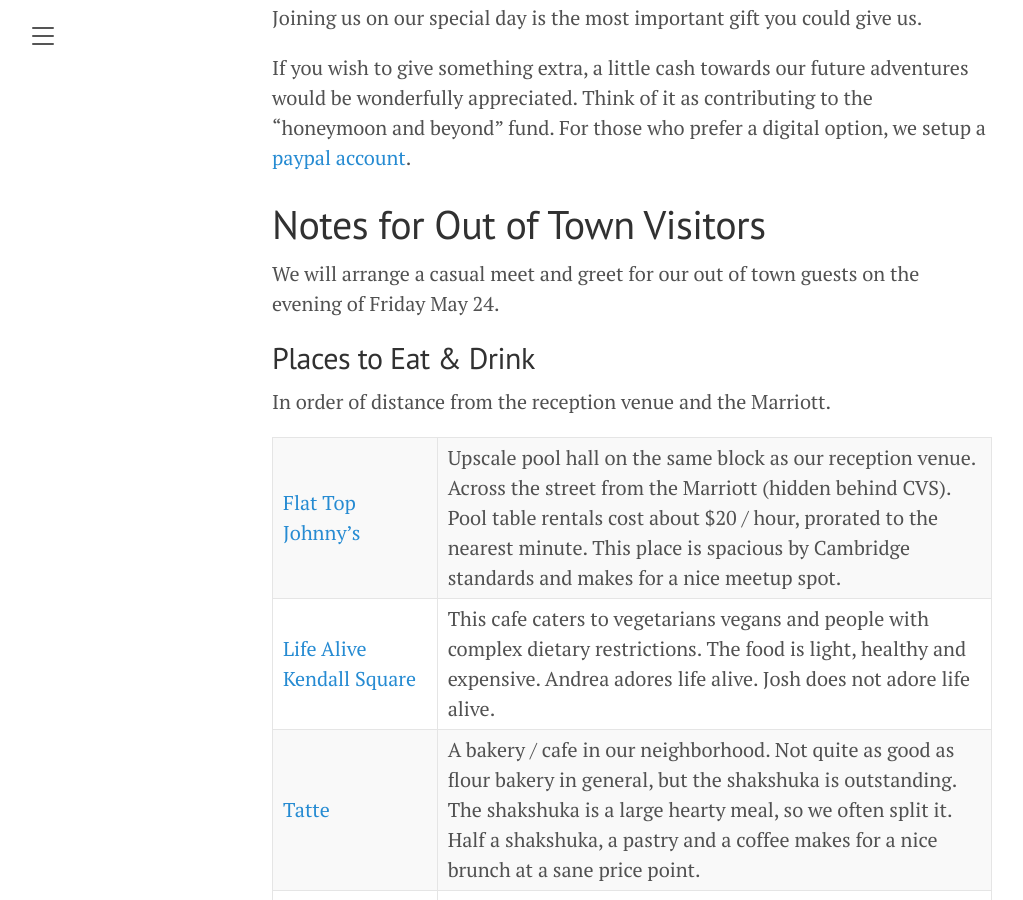
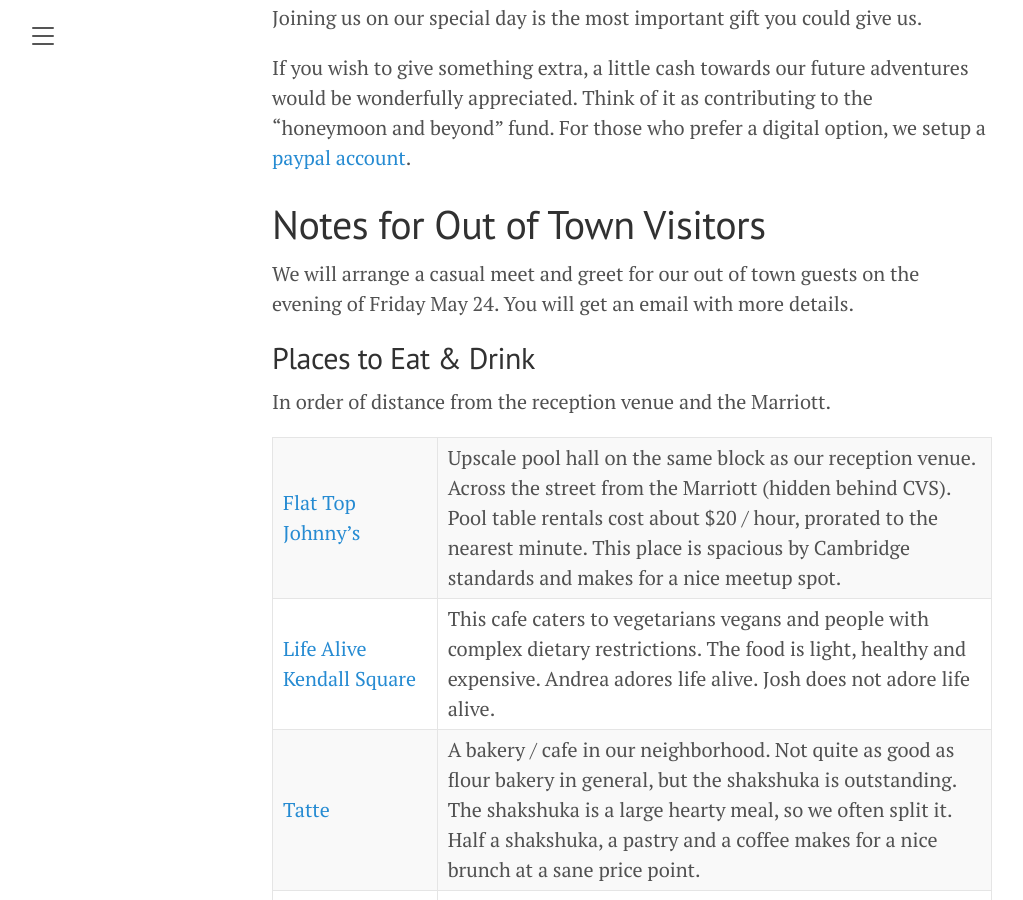
Before and after one commit to JoshBradshaw/andreajosh.github.io, a Jekyll site: the page built from _posts/2023-12-30-overview.md, in a window 1280 px wide and 900 px high, scrolled down 4231 px. Shown: the whole window, without its empty margins (8-1031 px from the left). Built offline with Jekyll 4.4.1, drawn with Linux system fonts in a browser that asks for light colours.

Commit message:
Update 2023-12-30-overview.md

```diff
--- a/_posts/2023-12-30-overview.md
+++ b/_posts/2023-12-30-overview.md
@@ -90,7 +90,7 @@ If you wish to give something extra, a little cash towards our future adventures
 
 # Notes for Out of Town Visitors
 
-We will arrange a casual meet and greet for our out of town guests on the evening of Friday May 24.
+We will arrange a casual meet and greet for our out of town guests on the evening of Friday May 24. You will get an email with more details.
 
 ## Places to Eat & Drink
 
```
